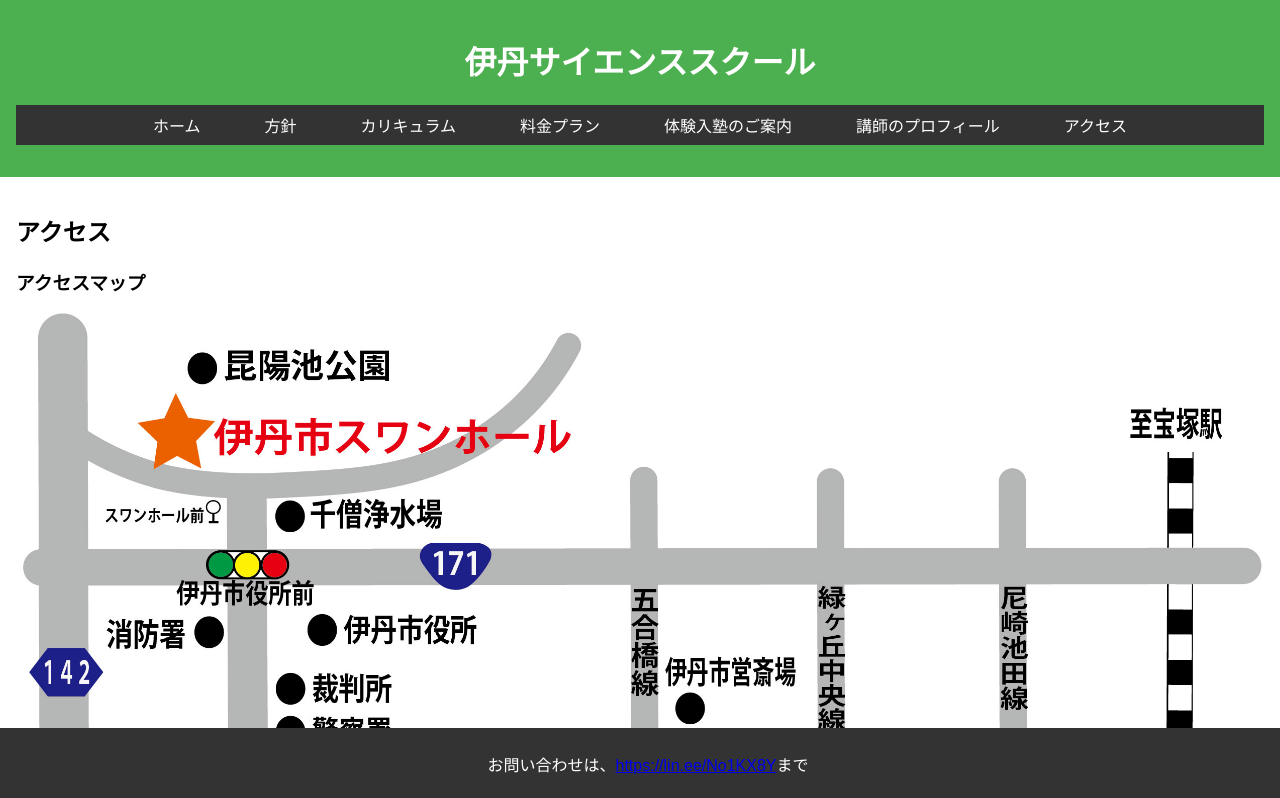
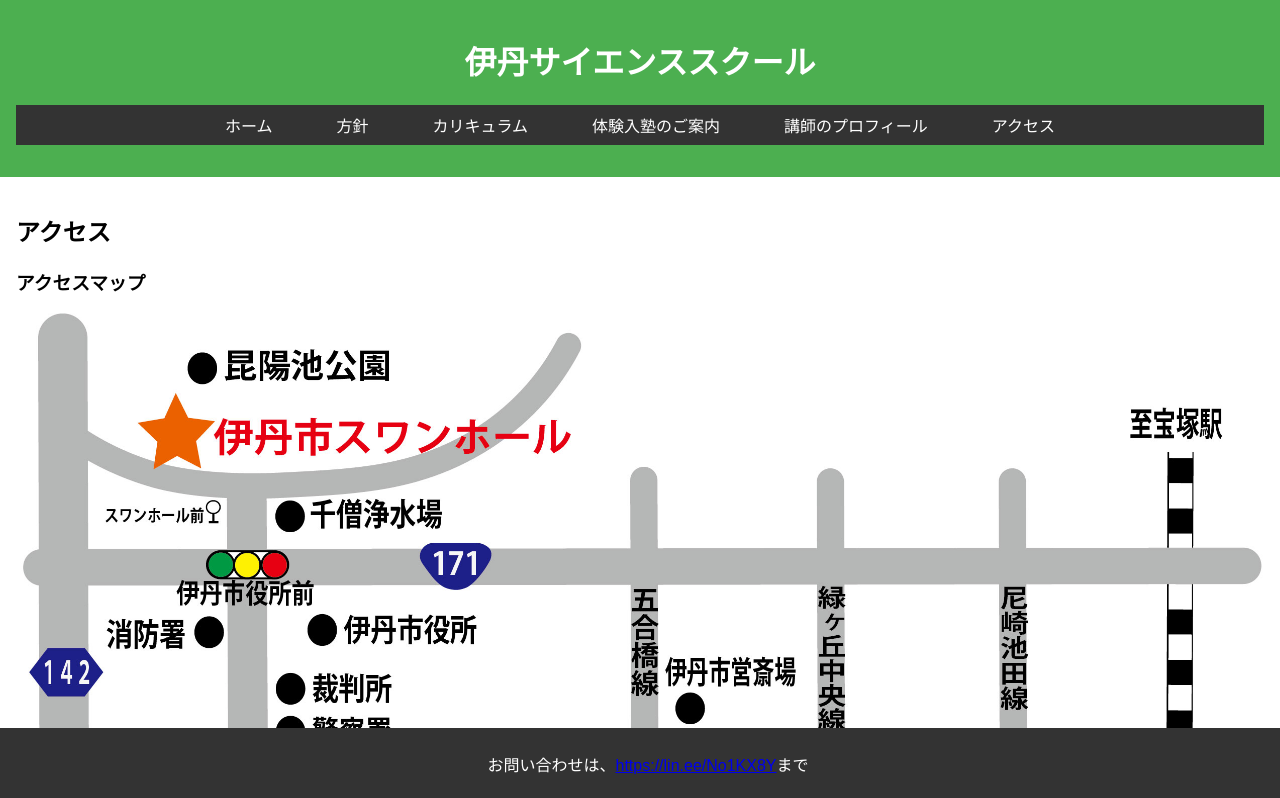
Before and after one commit to itamiscienceschool/itamiscienceschool.github.io, a plain HTML site: page access.html in a window 1280 px wide. Shown: the top 798 px of the page. Drawn offline with Linux system fonts and the light colour scheme.

```diff
--- a/access.html
+++ b/access.html
@@ -14,7 +14,6 @@
                 <li><a href="index.html">ホーム</a></li>
                 <li><a href="education_policy.html">方針</a></li>
                 <li><a href="curriculum.html">カリキュラム</a></li>
-                <li><a href="fees.html">料金プラン</a></li>
                 <li><a href="trial_entry.html">体験入塾のご案内</a></li>
                 <li><a href="teachers_profile.html">講師のプロフィール</a></li>
                 <li><a href="access.html">アクセス</a></li>
```
Also changed, not shown: curriculum.html (+0 -1 lines), education_policy.html (+0 -1 lines), index.html (+0 -1 lines), teachers_profile.html (+0 -1 lines), trial_entry.html (+0 -1 lines).
